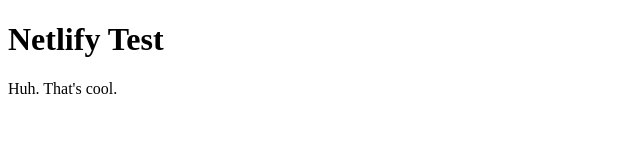
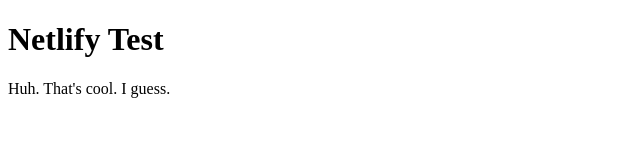
Before and after one commit to garrettgriess/netlify, a plain HTML site: page index.html in a window 1280 px wide. Shown: the full height of the page, 0-640 px from the left. Drawn offline with Linux system fonts and the light colour scheme.

Commit message:
Update index.html

```diff
--- a/index.html
+++ b/index.html
@@ -6,6 +6,6 @@
 </head>
 <body>
 	<h1>Netlify Test</h1>
-	<p>Huh. That's cool.</p>
+	<p>Huh. That's cool. I guess.</p>
 </body>
 </html>
```
